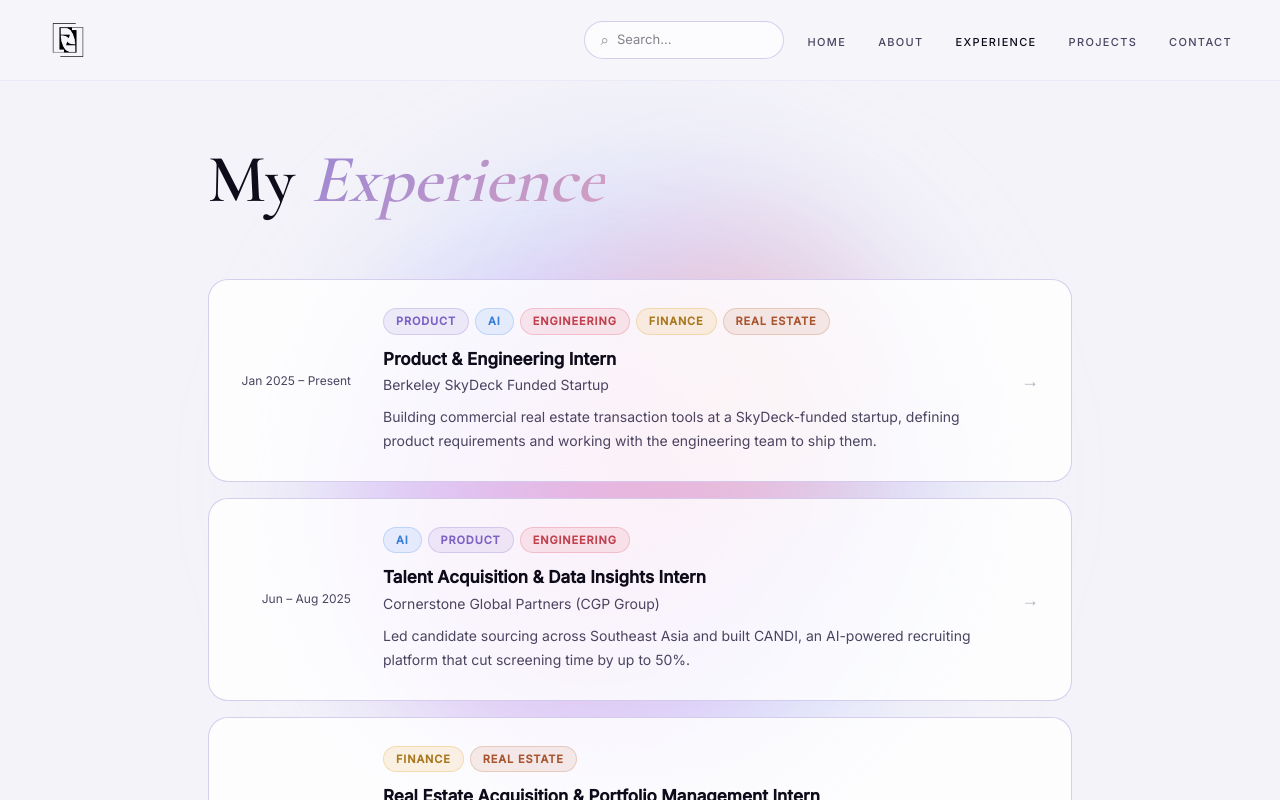
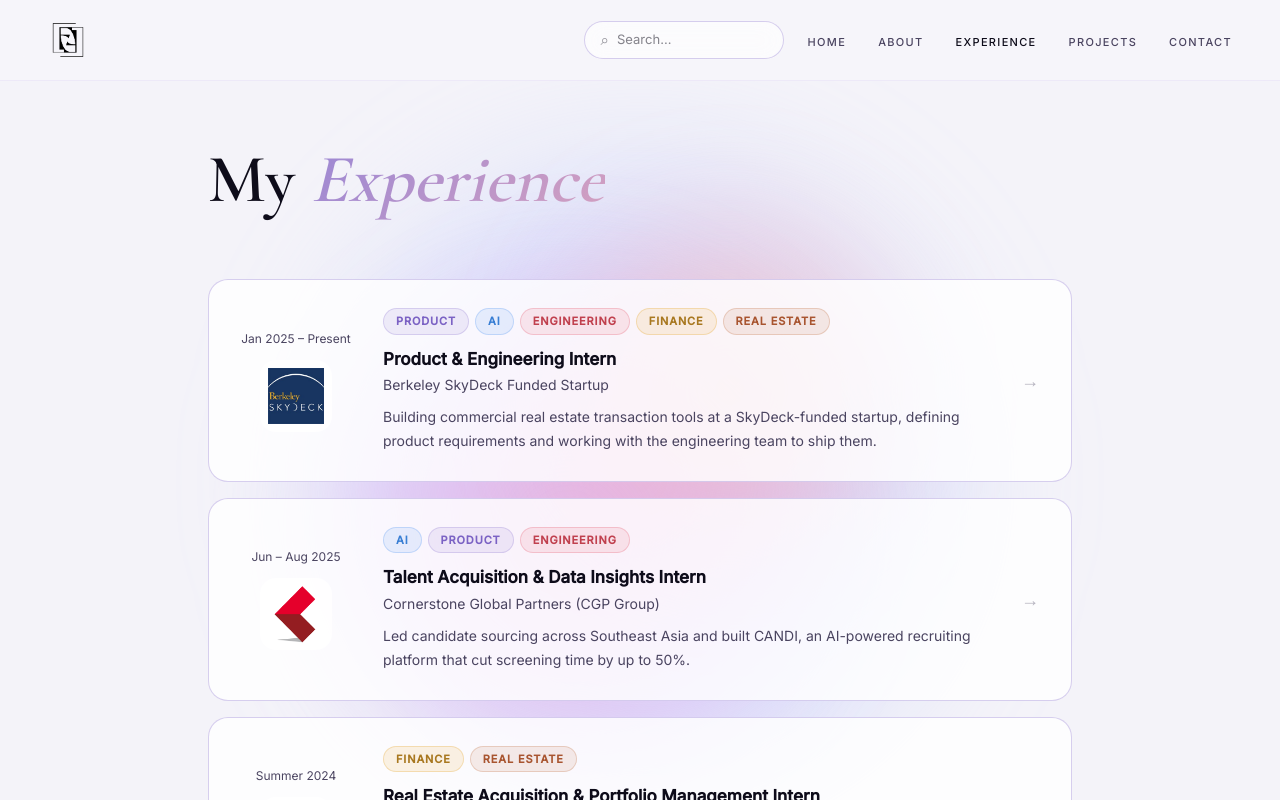
Before and after one commit to flinlabs/new-portfolio, a Next.js app: page /experience in a window 1280 px wide. Shown: the top 800 px of the page. Built offline with nearby package versions, Linux system fonts and the light colour scheme.

Commit message:
fixed logo not showing up, centered date and logo

```diff
--- a/app/experience/page.tsx
+++ b/app/experience/page.tsx
@@ -1,4 +1,5 @@
 import Link from "next/link"
+import Image from "next/image"
 import { experiences } from "@/data/experiences"
 import TagChips from "@/components/TagChips"
 
@@ -14,6 +15,7 @@ export default function Experience() {
 			}}>
 				My <em style={{ fontStyle: "italic", background: "linear-gradient(135deg,#9B87D4,#D4A0C0)", WebkitBackgroundClip: "text", WebkitTextFillColor: "transparent" }}>Experience</em>
 			</h1>
+
 			<div style={{ display: "flex", flexDirection: "column", gap: "16px" }}>
 				{experiences.map((exp) => (
 					<Link key={exp.slug} href={`/experience/${exp.slug}`} style={{ textDecoration: "none", color: "inherit" }}>
@@ -27,8 +29,23 @@ export default function Experience() {
 							gap: "32px",
 							transition: "box-shadow 0.2s ease",
 						}}>
-							<div style={{ minWidth: "110px", textAlign: "right" }}>
+
+							<div style={{ minWidth: "110px", textAlign: "center", display: "flex", flexDirection: "column", alignItems: "center", gap: "12px" }}>
 								<p style={{ fontSize: "12px", color: "var(--text-muted)", lineHeight: 1.5 }}>{exp.period}</p>
+								{exp.logo && (
+									<div style={{
+										width: "72px",
+										height: "72px",
+										borderRadius: "16px",
+										overflow: "hidden",
+										background: "rgba(255,255,255,0.8)",
+										display: "flex",
+										alignItems: "center",
+										justifyContent: "center",
+									}}>
+										<Image src={exp.logo} alt={exp.company} width={72} height={72} style={{ objectFit: "contain", padding: "8px" }} />
+									</div>
+								)}
 							</div>
 
 							<div style={{ flex: 1 }}>
@@ -39,6 +56,7 @@ export default function Experience() {
 							</div>
 
 							<div style={{ fontSize: "18px", color: "var(--text-muted)", opacity: 0.4, flexShrink: 0 }}>→</div>
+
 						</div>
 					</Link>
 				))}
```
